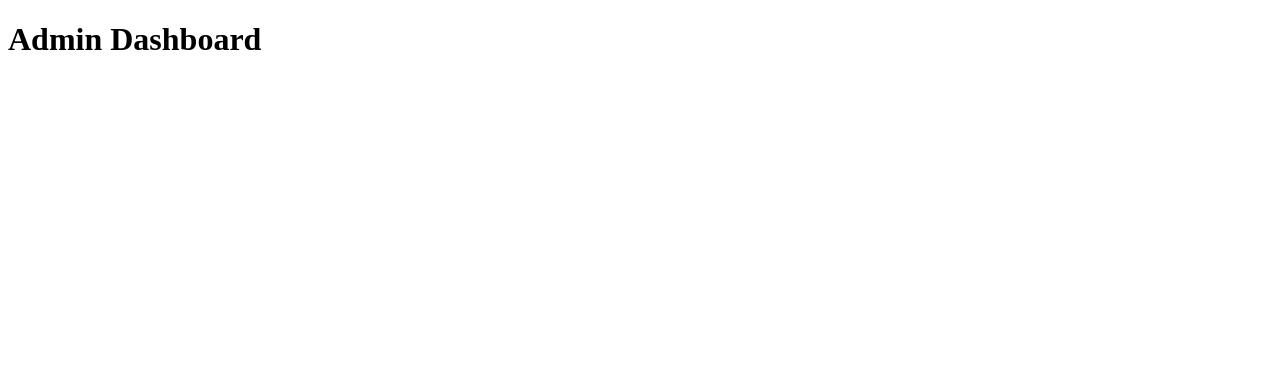
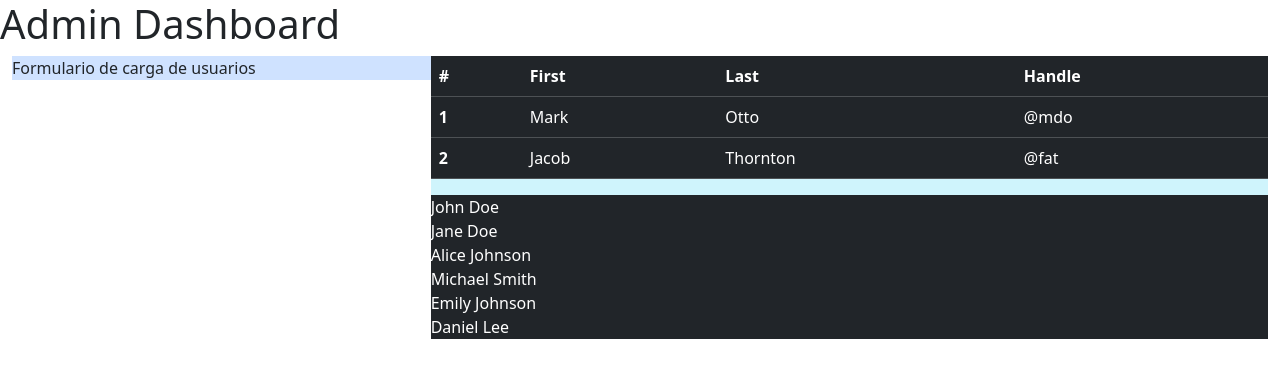
Before and after one commit to leankas/Leandro-Kase, a plain HTML site: page index.html in a window 1280 px wide. Drawn offline with nearby package versions, Linux system fonts and the light colour scheme.

Commit message:
tabla usuario

```diff
--- a/index.html
+++ b/index.html
@@ -5,11 +5,52 @@
     <meta name="viewport" content="width=device-width, initial-scale=1.0">
     <title>Admin dashborad</title>
     <link rel="stylesheet" href="/css/styles.css">
+        <!-- Bootstrap -->
+        <link href="https://cdn.jsdelivr.net/npm/bootstrap@5.3.3/dist/css/bootstrap.min.css" rel="stylesheet" integrity="sha384-QWTKZyjpPEjISv5WaRU9OFeRpok6YctnYmDr5pNlyT2bRjXh0JMhjY6hW+ALEwIH" crossorigin="anonymous">
+        <script src="https://cdn.jsdelivr.net/npm/bootstrap@5.3.3/dist/js/bootstrap.bundle.min.js" integrity="sha384-YvpcrYf0tY3lHB60NNkmXc5s9fDVZLESaAA55NDzOxhy9GkcIdslK1eN7N6jIeHz" crossorigin="anonymous"></script>
+
 </head>
 <body>
 
     <h1>Admin Dashboard</h1>
 
+    <div class="container-fluid">
+        <div class="row g-0">
+            <div class="col-4">
+                <div class="user-form bg-primary-subtle">
+                Formulario de carga de usuarios
+                </div>
+            </div>
+            <div class="col-8">
+                <div class="user-list bg-info-subtle" id="table-container">
+                    <table class="table table-dark table-stripped">
+                        <thead>
+                          <tr>
+                            <th scope="col">#</th>
+                            <th scope="col">First</th>
+                            <th scope="col">Last</th>
+                            <th scope="col">Handle</th>
+                          </tr>
+                        </thead>
+                        <tbody id="table-body">
+                          <tr>
+                            <th scope="row">1</th>
+                            <td>Mark</td>
+                            <td>Otto</td>
+                            <td>@mdo</td>
+                          </tr>
+                          <tr>
+                            <th scope="row">2</th>
+                            <td>Jacob</td>
+                            <td>Thornton</td>
+                            <td>@fat</td>
+                          </tr>
+                        </tbody>
+                      </table>
+                        </div>
+            </div>
+        </div>
+    </div>
 
     <script src="/js/admin.js"></script>
 </body>
--- a/js/admin.js
+++ b/js/admin.js
@@ -0,0 +1,81 @@
+const users = [{
+    fullname: 'John Doe',
+    age: 30,
+    email: 'admin@admin.com',
+    id: '1',
+    active: true,
+    password: 'admin',
+    bornDate: 725846400000,
+    location: 'La Luna',
+    image: 'https://oyster.ignimgs.com/mediawiki/apis.ign.com/mario-kart-for-wii-u/7/71/Mk8iconyoshi.png?width=1280',
+    role: 'ADMIN_ROLE'
+  },
+  {
+    fullname: 'Jane Doe',
+    age: 25,
+    email: 'jane.doe@example.com',
+    id: '2',
+    active: false,
+    password: 'password456',
+    bornDate: new Date('1998-05-05').getTime(),
+    location: 'Mendoza',
+    image: 'https://oyster.ignimgs.com/mediawiki/apis.ign.com/mario-kart-for-wii-u/f/f5/Mk8icondaisy.png?width=1280',
+    role: 'CLIENT_ROLE'
+  },
+  {
+    fullname: 'Alice Johnson',
+    age: 35,
+    email: 'alice.johnson@example.com',
+    id: '3',
+    active: true,
+    password: 'password789',
+    bornDate: new Date('1988-08-08').getTime(),
+    location: 'Mendoza',
+    image: 'https://oyster.ignimgs.com/mediawiki/apis.ign.com/mario-kart-for-wii-u/1/1d/Mk8icontoadette.png?width=325'
+  },
+  {
+    fullname: 'Michael Smith',
+    age: 40,
+    email: 'michael.smith@example.com',
+    id: '4',
+    active: false,
+    password: 'password101',
+    bornDate: new Date('1983-04-10').getTime(),
+    location: 'San Luis',
+    image: 'https://oyster.ignimgs.com/mediawiki/apis.ign.com/mario-kart-for-wii-u/d/d1/Mk8iconrosalina.png?width=1280'
+  },
+  {
+    fullname: 'Emily Johnson',
+    age: 28,
+    email: 'emily.johnson@example.com',
+    id: '5',
+    active: true,
+    password: 'password202',
+    bornDate: new Date('1995-02-15').getTime(),
+    location: 'Córdoba',
+    image: 'https://oyster.ignimgs.com/mediawiki/apis.ign.com/mario-kart-for-wii-u/5/59/Mk8iconpeach.png?width=325'
+  },
+  {
+    fullname: 'Daniel Lee',
+    age: 34,
+    email: 'daniel.lee@example.com',
+    id: '6',
+    active: false,
+    password: 'password303',
+    bornDate: new Date('1989-07-07').getTime(),
+    location: 'Buenos Aires',
+    image: 'https://oyster.ignimgs.com/mediawiki/apis.ign.com/mario-kart-for-wii-u/b/bf/Mk8iconmario.png?width=325'
+  },
+];
+
+const tableHTML = document.getElementById("table-container")
+// Obtener el body de la tabla
+const tableBodyHTML = document.getElementById("table-body");
+
+console.dir(tableBodyHTML)
+
+users.forEach((user) => {
+
+    tableHTML.innerHTML += `<div class="bg-dark text-white">${user.fullname}</div>`
+
+})
```
